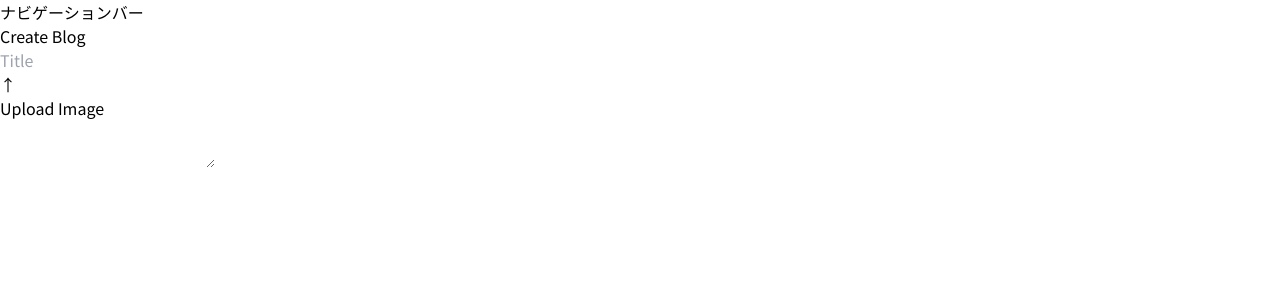
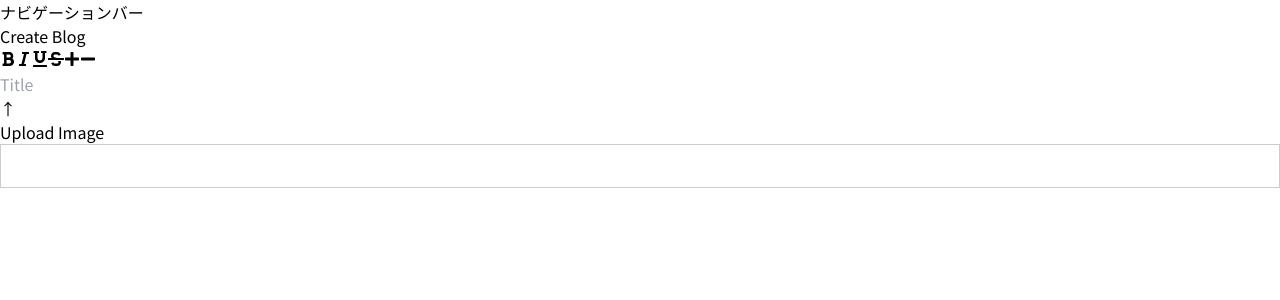
Before and after one commit to RyogoIimura/techblog, a Next.js app: page /create in a window 1280 px wide. Shown: the top 300 px of the page. Built offline with nearby package versions, Linux system fonts and the light colour scheme.

Commit message:
[#6] ブログ記事本文のフォントや文字サイズを変更できるようにする (#20)
* feat:react-chillとreact-iconをインストールする

* feat:本文のフォントと文字サイズを変更できるように

```diff
--- a/app/create/page.tsx
+++ b/app/create/page.tsx
@@ -1,6 +1,56 @@
-import React from "react";
+"use client";
+import React, { useRef, useState } from "react";
+import "react-quill/dist/quill.snow.css";
+import {
+  FaBold,
+  FaItalic,
+  FaUnderline,
+  FaStrikethrough,
+  FaMinus,
+  FaPlus,
+} from "react-icons/fa";
+import ReactQuill, { Quill } from "react-quill";
+
+// サイズフォーマットの登録
+const Size = Quill.import("formats/size");
+Size.whitelist = ["small", "normal", "large", "huge"];
+Quill.register(Size, true);
 
 function CreatePage() {
+  const [content, setContent] = useState("");
+  // ReactQuillコンポーネントへの参照を取得
+  const quillRef = useRef<ReactQuill>(null);
+
+  const formats = ["bold", "italic", "underline", "strike"];
+
+  // アイコンを押下した際にフォーマットを適用する処理
+  const handleFormat = (format: string) => {
+    if (quillRef.current) {
+      // Quillエディタのインスタンスを取得
+      const quill = quillRef.current.getEditor();
+      quill.format(format, !quill.getFormat()[format]);
+    }
+  };
+
+  // フォントサイズを調整する処理
+  const adjustFontSize = (increase: boolean) => {
+    if (quillRef.current) {
+      // Quillエディタのインスタンスを取得
+      const quill = quillRef.current.getEditor();
+      // 現在選択されているテキストのサイズを取得（デフォルトは"nomal"）
+      const currentSize = quill.getFormat().size || "normal";
+      const sizes = ["small", "normal", "large", "huge"];
+      const currentIndex = sizes.indexOf(currentSize);
+
+      // フォントサイズを変更する処理
+      if (increase && currentIndex < sizes.length - 1) {
+        quill.format("size", sizes[currentIndex + 1]);
+      } else if (!increase && currentIndex > 0) {
+        quill.format("size", sizes[currentIndex - 1]);
+      }
+    }
+  };
+
   return (
     <div className="min-h-screen flex flex-col">
       {/* ヘッダー*/}
@@ -19,8 +69,41 @@ function CreatePage() {
           <div className="flex flex-col lg:flex-row w-full">
             {/* サイドバー */}
             <aside className="w-full lg:w-[120px] lg:pt-[60px] order-2 lg:order-none">
-              <div className="bg-gray-300 rounded-xl p-2 h-[50px] lg:h-[600px] flex flex-row lg:flex-col justify-between">
-                {/* 6つのアイコンを表示させる */}
+              <div className="bg-gray-300 rounded-xl p-2 h-[50px] lg:h-[600px] flex flex-row lg:flex-col justify-between items-center">
+                {/* フォーマットボタン */}
+                {formats.map((format, i) => (
+                  <button
+                    key={i}
+                    onClick={() => handleFormat(format)}
+                    className="w-12 h-12 lg:w-16 lg:h-16 p-2 hover:bg-gray-400 rounded flex items-center justify-center"
+                  >
+                    {format === "bold" && (
+                      <FaBold className="text-xl lg:text-2xl" />
+                    )}
+                    {format === "italic" && (
+                      <FaItalic className="text-xl lg:text-2xl" />
+                    )}
+                    {format === "underline" && (
+                      <FaUnderline className="text-xl lg:text-2xl" />
+                    )}
+                    {format === "strike" && (
+                      <FaStrikethrough className="text-xl lg:text-2xl" />
+                    )}
+                  </button>
+                ))}
+                {/* 文字サイズ調整ボタン */}
+                <button
+                  onClick={() => adjustFontSize(true)}
+                  className="w-12 h-12 lg:w-16 lg:h-16 p-2 hover:bg-gray-400 rounded flex items-center justify-center"
+                >
+                  <FaPlus className="text-xl lg:text-2xl" />
+                </button>
+                <button
+                  onClick={() => adjustFontSize(false)}
+                  className="w-12 h-12 lg:w-16 lg:h-16 p-2 hover:bg-gray-400 rounded flex items-center justify-center"
+                >
+                  <FaMinus className="text-xl lg:text-2xl" />
+                </button>
               </div>
             </aside>
             {/* メインコンテンツ */}
@@ -44,7 +127,14 @@ function CreatePage() {
               </div>
               {/* 本文エリア */}
               <div className="lg:mb-4">
-                <textarea className="w-full h-[clamp(500px,30vw,900px)] mb-1 bg-gray-300 px-[clamp(10px,5vw,30px)] py-[clamp(10px,5vh,20px)] text-[clamp(16px,4vw,24px)] rounded-xl focus:outline-none"></textarea>
+                <ReactQuill
+                  ref={quillRef}
+                  value={content}
+                  onChange={setContent}
+                  modules={{ toolbar: false }}
+                  formats={[...formats, "size"]}
+                  className="h-[500px] mb-1 bg-gray-100 rounded-xl"
+                />
               </div>
             </section>
           </div>
--- a/package.json
+++ b/package.json
@@ -13,7 +13,9 @@
     "next": "14.2.3",
     "postcss": "^8.4.40",
     "react": "^18",
-    "react-dom": "^18"
+    "react-dom": "^18",
+    "react-icons": "^5.2.1",
+    "react-quill": "^2.0.0"
   },
   "devDependencies": {
     "@types/node": "^20",
```
Also changed, not shown: 1 other file (tests, documents, lock files or other folders).
